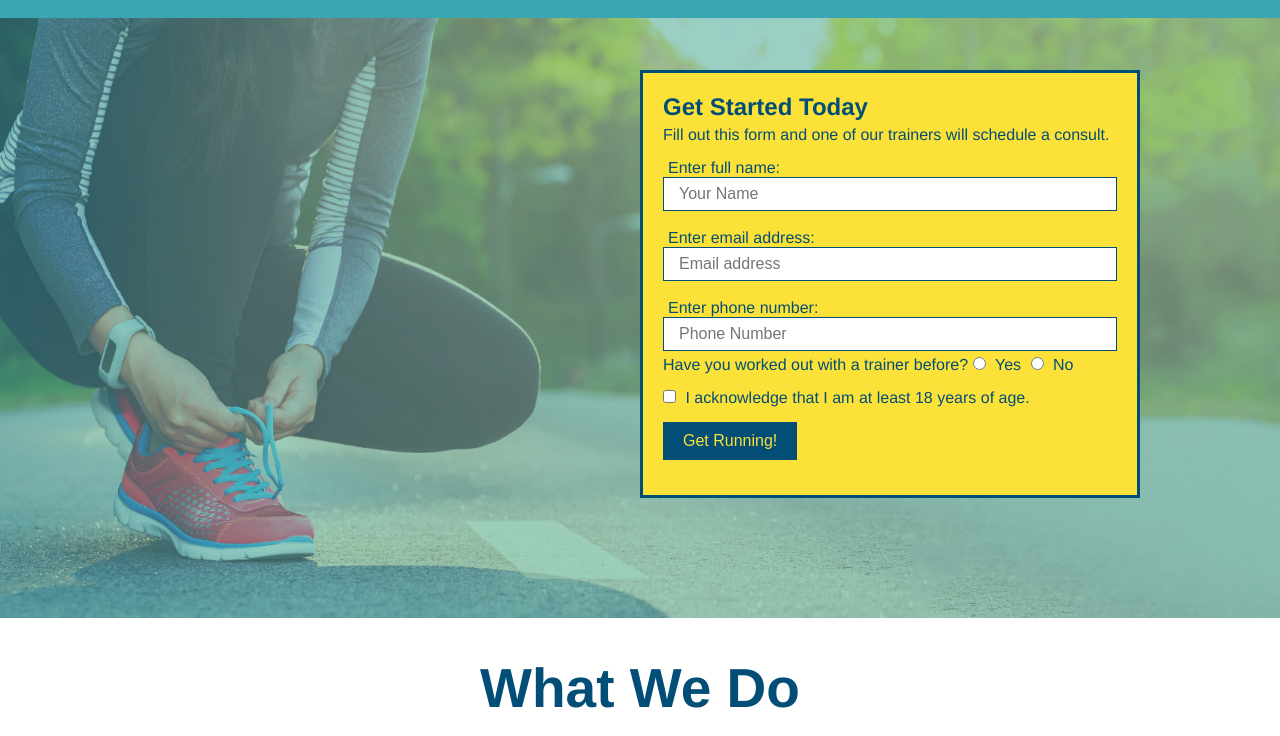
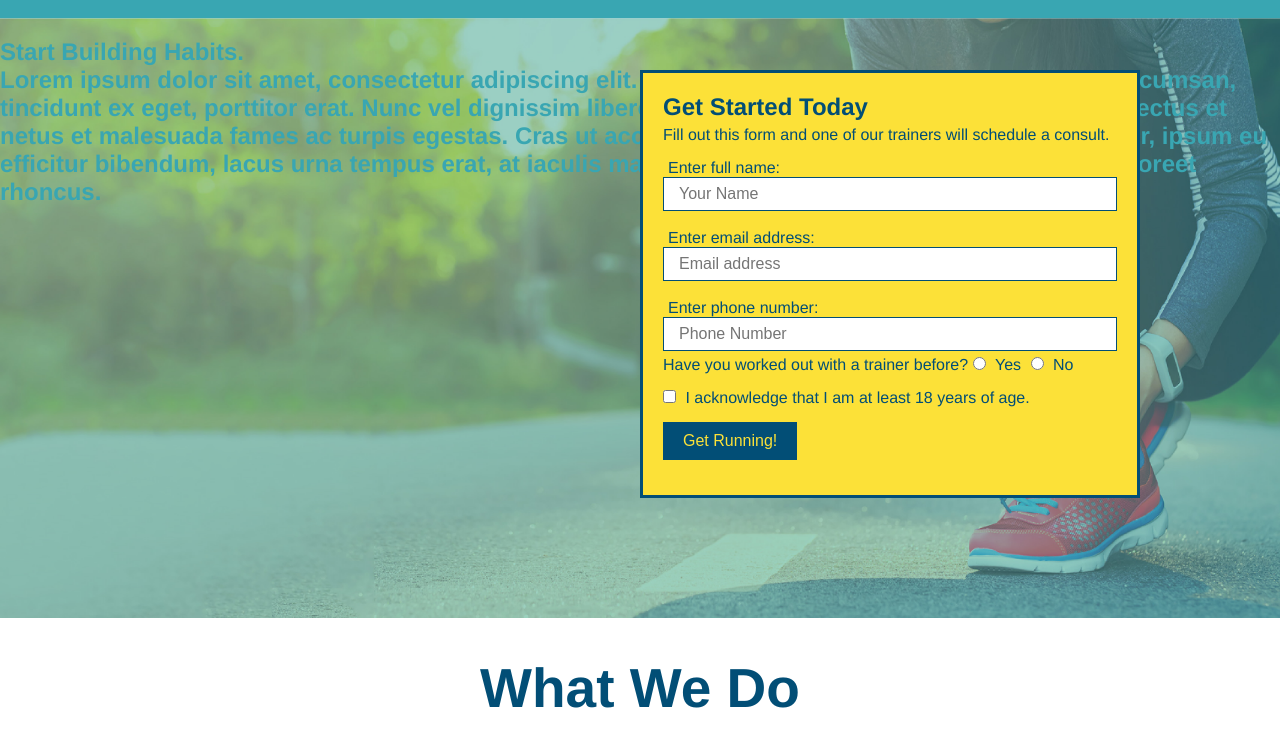
Before and after one commit to itsmeadriana/Run-Buddy, a plain HTML site: page index.html in a window 1280 px wide. Shown: the part 64-800 px from the top of the page. Drawn offline with Linux system fonts and the light colour scheme.

Commit message:
hero update

```diff
--- a/assets/css/style.css
+++ b/assets/css/style.css
@@ -70,7 +70,7 @@ section {
 }
 
 .hero {
-    background-image: url("../images/hero-bg.jpeg");
+    background-image: url("../images/flipped-hero-image.jpeg");
     height: 600px;
     background-size: cover;
     background-position: center;
--- a/index.html
+++ b/index.html
@@ -29,6 +29,14 @@
         </header>
 
         <section class="hero">
+            <div class="hero-cta">
+                <h2>
+                    Start Building Habits.
+                    <p>
+                        Lorem ipsum dolor sit amet, consectetur adipiscing elit. Phasellus in lobortis felis. Morbi ut risus accumsan, tincidunt ex eget, porttitor erat. Nunc vel dignissim libero. Pellentesque habitant morbi tristique senectus et netus et malesuada fames ac turpis egestas. Cras ut accumsan leo, vitae congue est. Mauris efficitur, ipsum eu efficitur bibendum, lacus urna tempus erat, at iaculis massa sem nec nisi. Duis lobortis ligula nec laoreet rhoncus.
+                    </p>
+                </h2>
+            </div>
             <div class="hero-form">
                 <h3>Get Started Today</h3>
                 <p>Fill out this form and one of our trainers will schedule a consult.</p>
```
Also changed, not shown: assets/images/flipped-hero-image.jpeg (added), 1 other file.
